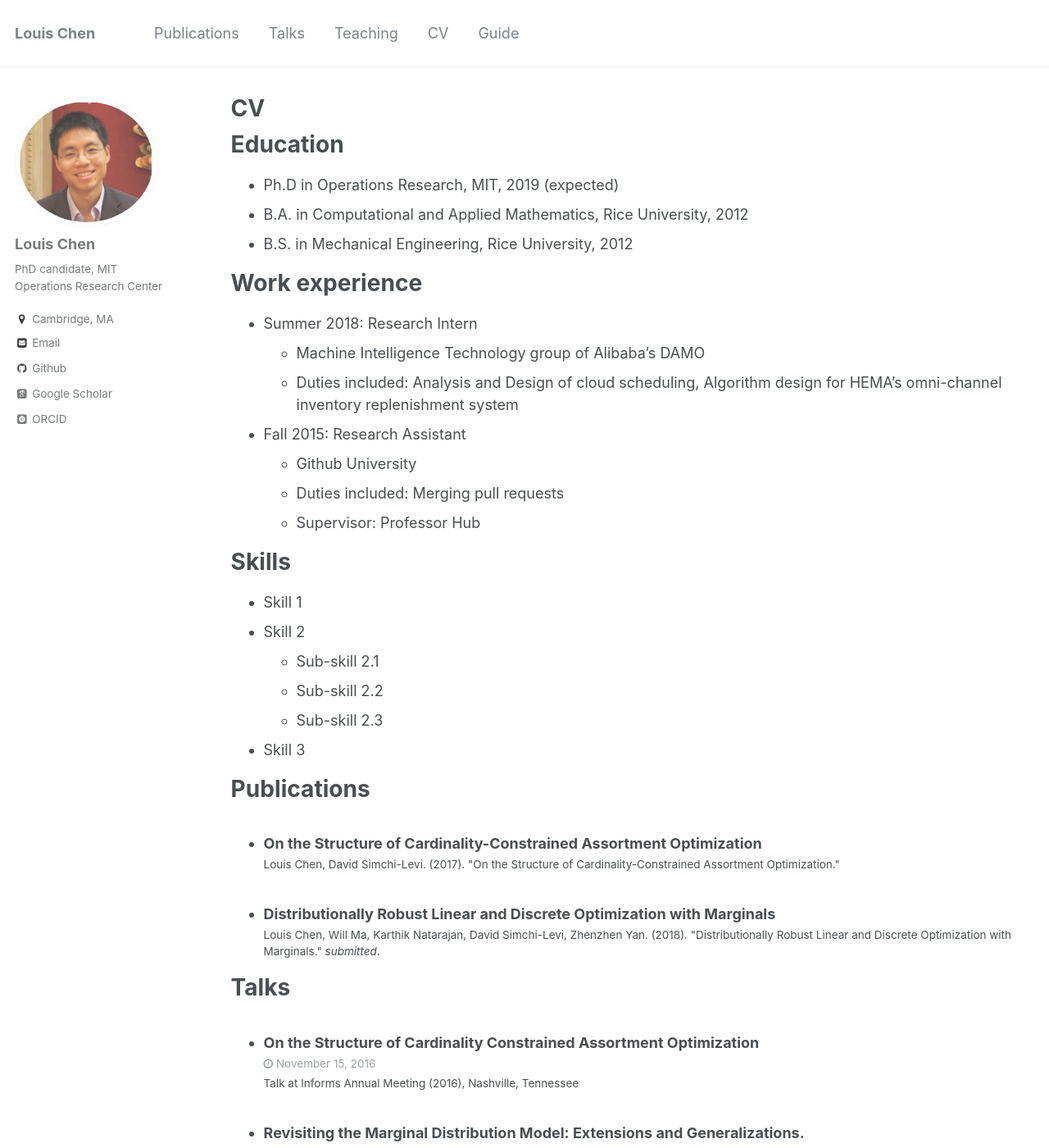
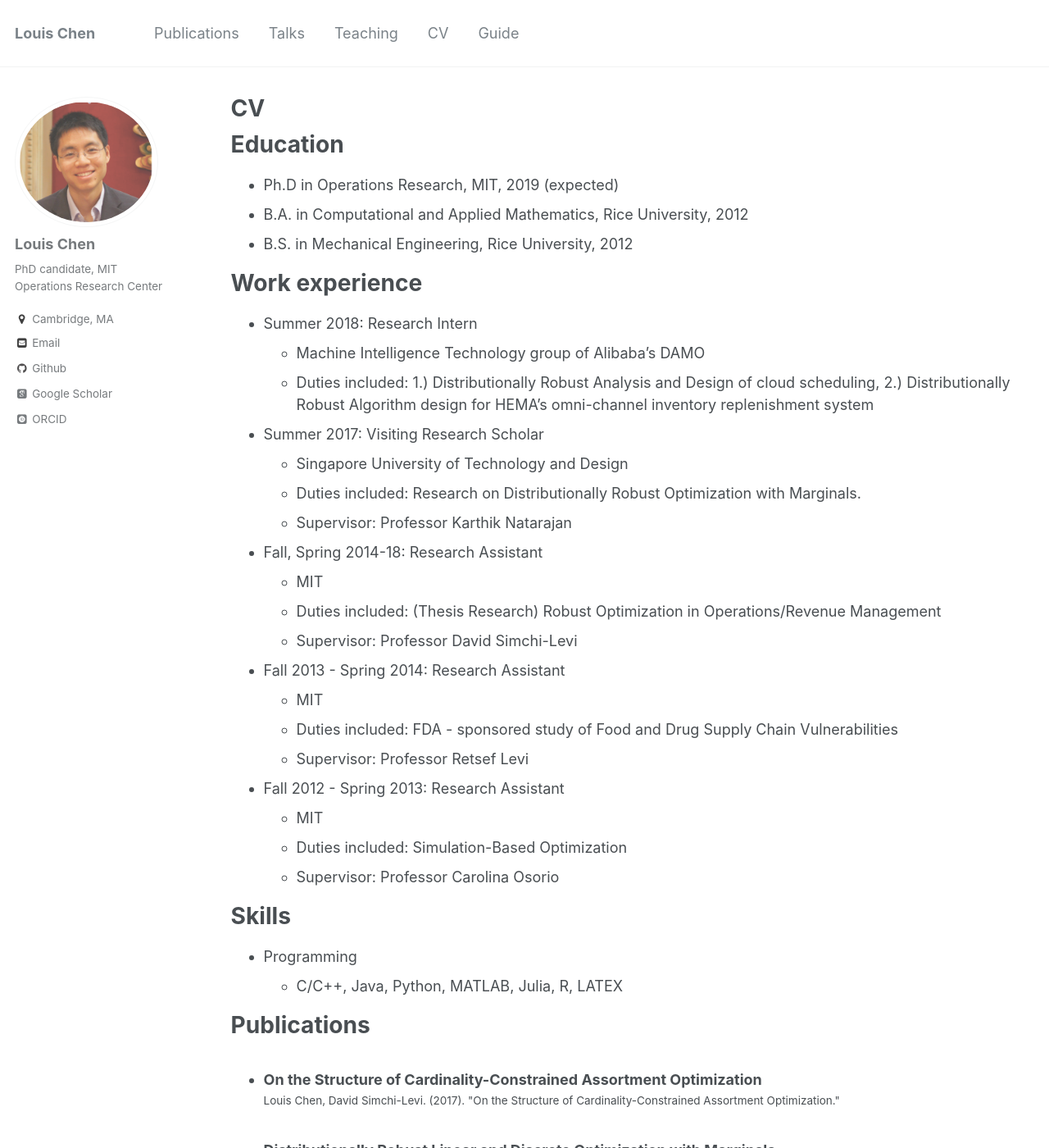
Before and after one commit to LouisLChen/LouisLChen.github.io, a Jekyll site: the page built from _pages/cv.md, in a window 1280 px wide and 1400 px high. Shown: the whole window at 82% size. Built offline with Jekyll 4.4.1, drawn with Linux system fonts in a browser that asks for light colours; some web fonts are replaced; some of the changed text lies outside the part shown.

Commit message:
Update cv.md

```diff
--- a/_pages/cv.md
+++ b/_pages/cv.md
@@ -19,21 +19,34 @@ Work experience
 ======
 * Summer 2018: Research Intern
   * Machine Intelligence Technology group of Alibaba's DAMO
-  * Duties included: Analysis and Design of cloud scheduling, Algorithm design for HEMA's omni-channel inventory replenishment system
+  * Duties included: 1.) Distributionally Robust Analysis and Design of cloud scheduling, 2.) Distributionally Robust Algorithm design for HEMA's omni-channel inventory replenishment system
 
-* Fall 2015: Research Assistant
-  * Github University
-  * Duties included: Merging pull requests
-  * Supervisor: Professor Hub
+* Summer 2017: Visiting Research Scholar
+  * Singapore University of Technology and Design
+  * Duties included: Research on Distributionally Robust Optimization with Marginals.
+  * Supervisor: Professor Karthik Natarajan
+
+* Fall, Spring 2014-18: Research Assistant
+  * MIT
+  * Duties included: (Thesis Research) Robust Optimization in Operations/Revenue Management
+  * Supervisor: Professor David Simchi-Levi
+
+* Fall 2013 - Spring 2014: Research Assistant
+  * MIT
+  * Duties included: FDA - sponsored study of Food and Drug Supply Chain Vulnerabilities
+  * Supervisor: Professor Retsef Levi
+
+* Fall 2012 - Spring 2013: Research Assistant
+  * MIT
+  * Duties included: Simulation-Based Optimization
+  * Supervisor: Professor Carolina Osorio
+
+
 
 Skills
 ======
-* Skill 1
-* Skill 2
-  * Sub-skill 2.1
-  * Sub-skill 2.2
-  * Sub-skill 2.3
-* Skill 3
+* Programming
+  * C/C++, Java, Python, MATLAB, Julia, R, LATEX
 
 Publications
 ======
```
Also changed, not shown: other parts of _pages/cv.md (+0 -4 lines).
